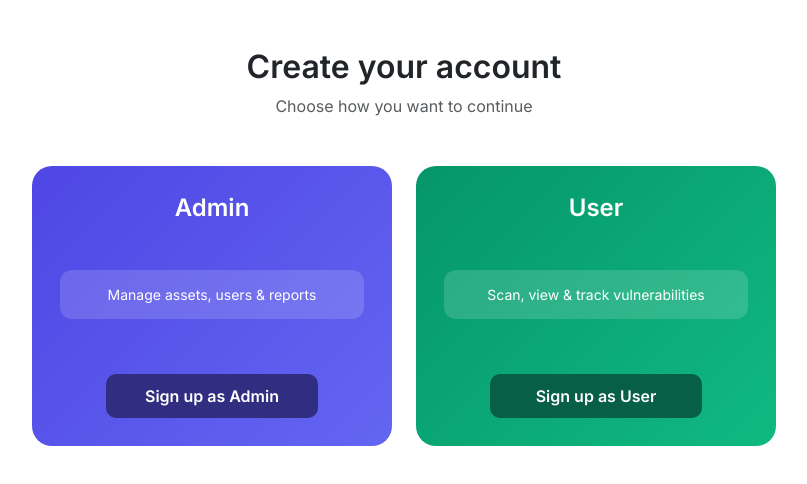
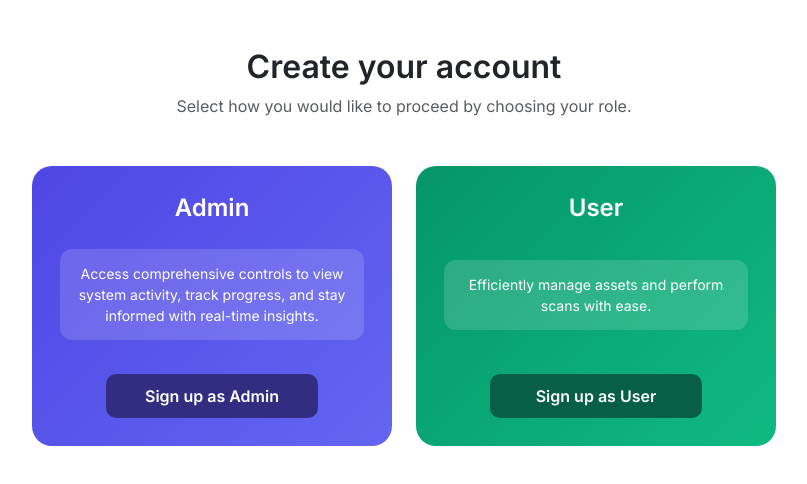
Before and after one commit to arsh321485/vapt-frontend, a Vue app in the folder vapt-fix/: page /choose-account in a window 1280 px wide. Shown: the top 484 px of the page, without its empty margins (230-1037 px from the left). Built offline with nearby package versions, Linux system fonts and the light colour scheme; no server answers.

Commit message:
path updated

```diff
--- a/vapt-fix/src/views/admin-views/ChooseAccountView.vue
+++ b/vapt-fix/src/views/admin-views/ChooseAccountView.vue
@@ -2,7 +2,7 @@
   <div class="container py-5">
     <div class="text-center mb-5">
       <h2 class="fw-semibold">Create your account</h2>
-      <p class="text-muted">Choose how you want to continue</p>
+      <p class="text-muted">Select how you would like to proceed by choosing your role.</p>
     </div>
 
     <div class="row justify-content-center g-4">
@@ -13,7 +13,7 @@
           <h4 class="card-title">Admin</h4>
 
           <div class="inner-card">
-            Manage assets, users & reports
+            Access comprehensive controls to view system activity, track progress, and stay informed with real-time insights.
           </div>
 
           <button class="btn signup-btn admin-btn" @click="goAdmin">
@@ -28,7 +28,7 @@
           <h4 class="card-title">User</h4>
 
           <div class="inner-card">
-            Scan, view & track vulnerabilities
+            Efficiently manage assets and perform scans with ease.
           </div>
 
           <button class="btn signup-btn user-btn" @click="goUser">
```
